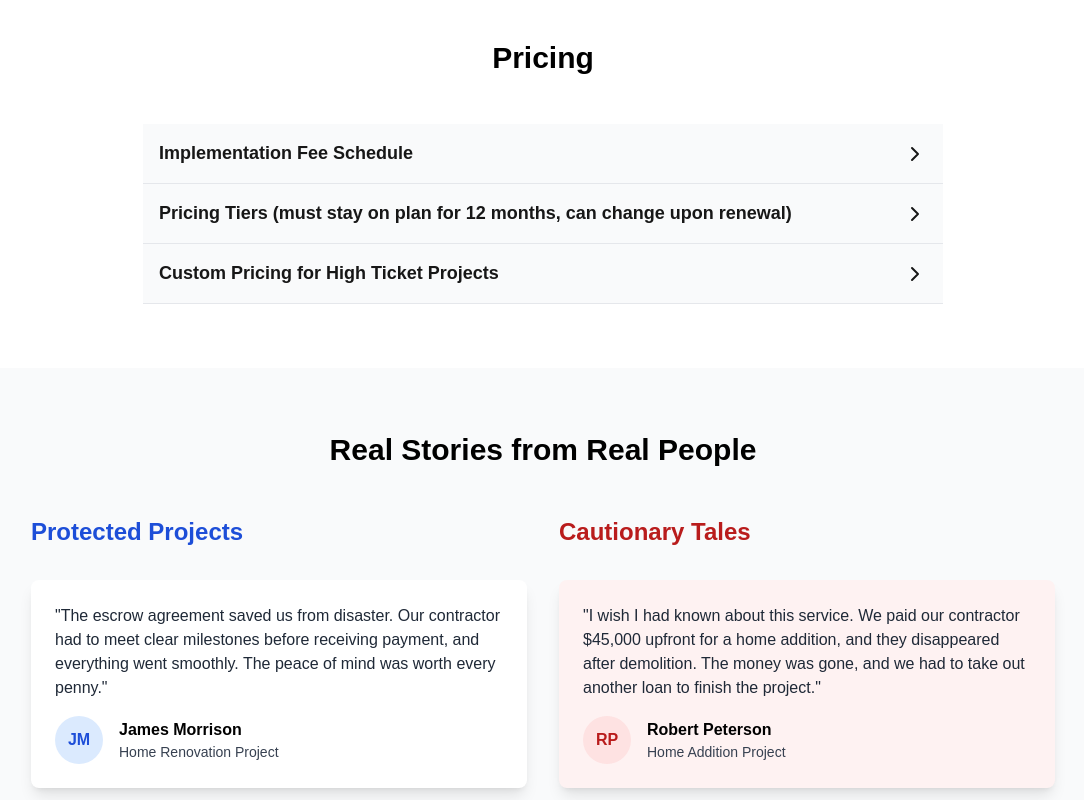
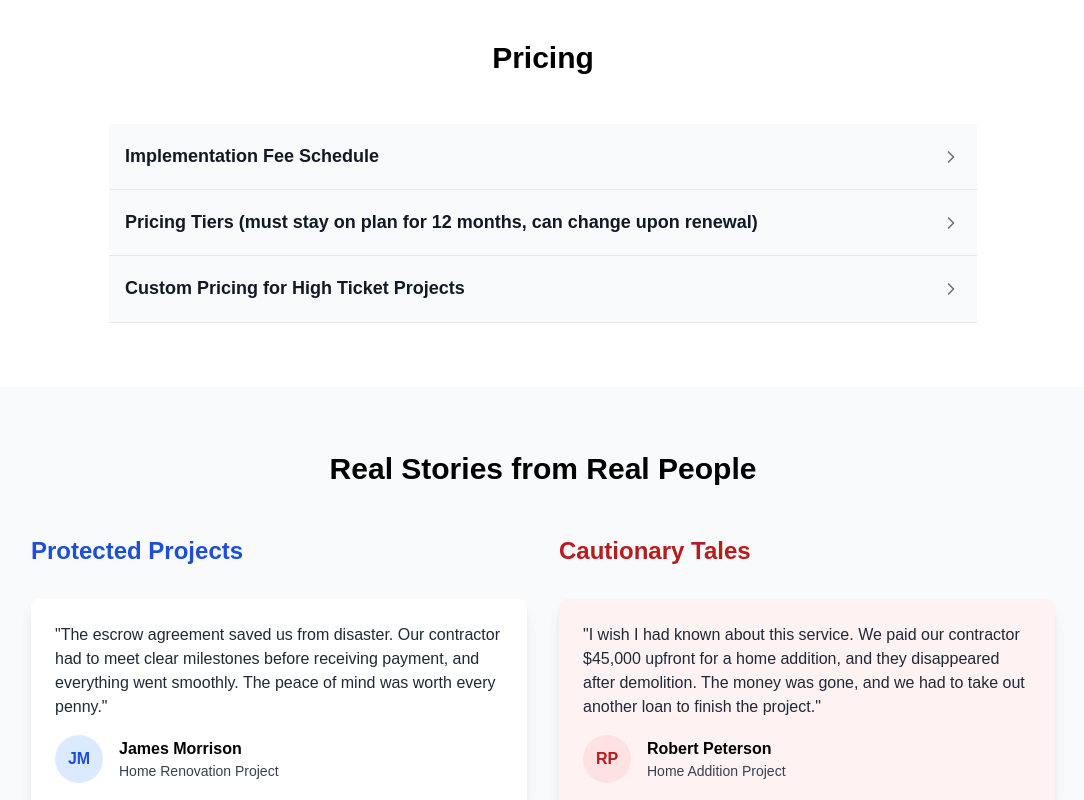
Before and after one commit to john-e-v/escrow-landing, a Next.js app: page / in a window 1280 px wide. Shown: the part 1340-2140 px from the top of the page, without its empty margins (97-1181 px from the left). Built offline with nearby package versions, Linux system fonts and the light colour scheme.

Commit message:
Update page.tsx
pricing styling

```diff
--- a/app/page.tsx
+++ b/app/page.tsx
@@ -24,7 +24,7 @@ const CardContent: React.FC<CardProps> = ({ children }) => (
   <div>{children}</div>
 );
 
-// Pricing Accordion Component with inline styles
+// Fixed Pricing Accordion Component
 const PricingAccordion: React.FC = () => {
   const [activeIndex, setActiveIndex] = useState<number | null>(null);
 
@@ -39,7 +39,8 @@ const PricingAccordion: React.FC = () => {
         <ul style={{
           marginTop: '0.5rem',
           paddingLeft: '1.5rem',
-          listStyleType: 'disc'
+          listStyleType: 'disc',
+          color: '#374151' // Proper dark gray text
         }}>
           <li style={{ marginBottom: '0.5rem' }}>No integration, Manual Use: $500</li>
           <li style={{ marginBottom: '0.5rem' }}>Create Escrow/Change Order API: $3,000</li>
@@ -50,93 +51,113 @@ const PricingAccordion: React.FC = () => {
     {
       title: 'Pricing Tiers (must stay on plan for 12 months, can change upon renewal)',
       content: (
-        <div style={{ overflowX: 'auto', marginTop: '0.5rem' }}>
+        <div style={{
+          overflowX: 'auto',
+          marginTop: '0.5rem',
+          WebkitOverflowScrolling: 'touch' // Smooth scrolling on mobile
+        }}>
           <table style={{
             width: '100%',
             borderCollapse: 'collapse',
             fontSize: '0.875rem',
-            minWidth: '600px'
+            minWidth: '800px', // Forces horizontal scroll on mobile
+            color: '#374151' // Dark gray text
           }}>
             <thead>
               <tr>
-                <th style={{ border: '1px solid #e5e7eb', padding: '0.5rem', backgroundColor: '#f3f4f6', fontWeight: 600, textAlign: 'left' }}>Plan</th>
-                <th style={{ border: '1px solid #e5e7eb', padding: '0.5rem', backgroundColor: '#f3f4f6', fontWeight: 600, textAlign: 'left' }}>Monthly Fee</th>
-                <th style={{ border: '1px solid #e5e7eb', padding: '0.5rem', backgroundColor: '#f3f4f6', fontWeight: 600, textAlign: 'left' }}>Transaction %</th>
-                <th style={{ border: '1px solid #e5e7eb', padding: '0.5rem', backgroundColor: '#f3f4f6', fontWeight: 600, textAlign: 'left' }}>$120,000</th>
-                <th style={{ border: '1px solid #e5e7eb', padding: '0.5rem', backgroundColor: '#f3f4f6', fontWeight: 600, textAlign: 'left' }}>$150,000</th>
-                <th style={{ border: '1px solid #e5e7eb', padding: '0.5rem', backgroundColor: '#f3f4f6', fontWeight: 600, textAlign: 'left' }}>$500,000</th>
-                <th style={{ border: '1px solid #e5e7eb', padding: '0.5rem', backgroundColor: '#f3f4f6', fontWeight: 600, textAlign: 'left' }}>$2,000,000</th>
-                <th style={{ border: '1px solid #e5e7eb', padding: '0.5rem', backgroundColor: '#f3f4f6', fontWeight: 600, textAlign: 'left' }}>$3,000,000</th>
-                <th style={{ border: '1px solid #e5e7eb', padding: '0.5rem', backgroundColor: '#f3f4f6', fontWeight: 600, textAlign: 'left' }}>$4,000,000</th>
+                <th style={{
+                  border: '1px solid #d1d5db',
+                  padding: '0.75rem 0.5rem',
+                  backgroundColor: '#f3f4f6',
+                  fontWeight: 600,
+                  textAlign: 'left',
+                  color: '#111827' // Very dark text for headers
+                }}>Plan</th>
+                <th style={{
+                  border: '1px solid #d1d5db',
+                  padding: '0.75rem 0.5rem',
+                  backgroundColor: '#f3f4f6',
+                  fontWeight: 600,
+                  textAlign: 'left',
+                  color: '#111827'
+                }}>Monthly Fee</th>
+                <th style={{
+                  border: '1px solid #d1d5db',
+                  padding: '0.75rem 0.5rem',
+                  backgroundColor: '#f3f4f6',
+                  fontWeight: 600,
+                  textAlign: 'left',
+                  color: '#111827'
+                }}>Transaction %</th>
+                <th style={{
+                  border: '1px solid #d1d5db',
+                  padding: '0.75rem 0.5rem',
+                  backgroundColor: '#f3f4f6',
+                  fontWeight: 600,
+                  textAlign: 'left',
+                  color: '#111827'
+                }}>$120,000</th>
+                <th style={{
+                  border: '1px solid #d1d5db',
+                  padding: '0.75rem 0.5rem',
+                  backgroundColor: '#f3f4f6',
+                  fontWeight: 600,
+                  textAlign: 'left',
+                  color: '#111827'
+                }}>$150,000</th>
+                <th style={{
+                  border: '1px solid #d1d5db',
+                  padding: '0.75rem 0.5rem',
+                  backgroundColor: '#f3f4f6',
+                  fontWeight: 600,
+                  textAlign: 'left',
+                  color: '#111827'
+                }}>$500,000</th>
+                <th style={{
+                  border: '1px solid #d1d5db',
+                  padding: '0.75rem 0.5rem',
+                  backgroundColor: '#f3f4f6',
+                  fontWeight: 600,
+                  textAlign: 'left',
+                  color: '#111827'
+                }}>$2,000,000</th>
+                <th style={{
+                  border: '1px solid #d1d5db',
+                  padding: '0.75rem 0.5rem',
+                  backgroundColor: '#f3f4f6',
+                  fontWeight: 600,
+                  textAlign: 'left',
+                  color: '#111827'
+                }}>$3,000,000</th>
+                <th style={{
+                  border: '1px solid #d1d5db',
+                  padding: '0.75rem 0.5rem',
+                  backgroundColor: '#f3f4f6',
+                  fontWeight: 600,
+                  textAlign: 'left',
+                  color: '#111827'
+                }}>$4,000,000</th>
               </tr>
             </thead>
             <tbody>
-              <tr style={{ backgroundColor: '#ffffff' }}>
-                <td style={{ border: '1px solid #e5e7eb', padding: '0.5rem' }}>SMB</td>
-                <td style={{ border: '1px solid #e5e7eb', padding: '0.5rem' }}>$0</td>
-                <td style={{ border: '1px solid #e5e7eb', padding: '0.5rem' }}>2.30%</td>
-                <td style={{ border: '1px solid #e5e7eb', padding: '0.5rem' }}>$2,760</td>
-                <td style={{ border: '1px solid #e5e7eb', padding: '0.5rem' }}>$3,450</td>
-                <td style={{ border: '1px solid #e5e7eb', padding: '0.5rem' }}>$11,500</td>
-                <td style={{ border: '1px solid #e5e7eb', padding: '0.5rem' }}>$46,000</td>
-                <td style={{ border: '1px solid #e5e7eb', padding: '0.5rem' }}>$69,000</td>
-                <td style={{ border: '1px solid #e5e7eb', padding: '0.5rem' }}>$92,000</td>
-              </tr>
-              <tr style={{ backgroundColor: '#f9fafb' }}>
-                <td style={{ border: '1px solid #e5e7eb', padding: '0.5rem' }}>SMB</td>
-                <td style={{ border: '1px solid #e5e7eb', padding: '0.5rem' }}>$499</td>
-                <td style={{ border: '1px solid #e5e7eb', padding: '0.5rem' }}>1.79%</td>
-                <td style={{ border: '1px solid #e5e7eb', padding: '0.5rem' }}>$2,647</td>
-                <td style={{ border: '1px solid #e5e7eb', padding: '0.5rem' }}>$2,684</td>
-                <td style={{ border: '1px solid #e5e7eb', padding: '0.5rem' }}>$8,949</td>
-                <td style={{ border: '1px solid #e5e7eb', padding: '0.5rem' }}>$35,799</td>
-                <td style={{ border: '1px solid #e5e7eb', padding: '0.5rem' }}>$53,699</td>
-                <td style={{ border: '1px solid #e5e7eb', padding: '0.5rem' }}>$71,599</td>
-              </tr>
-              <tr style={{ backgroundColor: '#ffffff' }}>
-                <td style={{ border: '1px solid #e5e7eb', padding: '0.5rem' }}>Mid Market</td>
-                <td style={{ border: '1px solid #e5e7eb', padding: '0.5rem' }}>$1,499</td>
-                <td style={{ border: '1px solid #e5e7eb', padding: '0.5rem' }}>1.39%</td>
-                <td style={{ border: '1px solid #e5e7eb', padding: '0.5rem' }}>$2,167</td>
-                <td style={{ border: '1px solid #e5e7eb', padding: '0.5rem' }}>$2,084</td>
-                <td style={{ border: '1px solid #e5e7eb', padding: '0.5rem' }}>$6,949</td>
-                <td style={{ border: '1px solid #e5e7eb', padding: '0.5rem' }}>$27,799</td>
-                <td style={{ border: '1px solid #e5e7eb', padding: '0.5rem' }}>$41,699</td>
-                <td style={{ border: '1px solid #e5e7eb', padding: '0.5rem' }}>$55,599</td>
-              </tr>
-              <tr style={{ backgroundColor: '#f9fafb' }}>
-                <td style={{ border: '1px solid #e5e7eb', padding: '0.5rem' }}>Enterprise - LowVol</td>
-                <td style={{ border: '1px solid #e5e7eb', padding: '0.5rem' }}>$2,999</td>
-                <td style={{ border: '1px solid #e5e7eb', padding: '0.5rem' }}>1.26%</td>
-                <td style={{ border: '1px solid #e5e7eb', padding: '0.5rem' }}>$2,011</td>
-                <td style={{ border: '1px solid #e5e7eb', padding: '0.5rem' }}>$1,889</td>
-                <td style={{ border: '1px solid #e5e7eb', padding: '0.5rem' }}>$6,299</td>
-                <td style={{ border: '1px solid #e5e7eb', padding: '0.5rem' }}>$25,199</td>
-                <td style={{ border: '1px solid #e5e7eb', padding: '0.5rem' }}>$37,799</td>
-                <td style={{ border: '1px solid #e5e7eb', padding: '0.5rem' }}>$50,599</td>
-              </tr>
-              <tr style={{ backgroundColor: '#ffffff' }}>
-                <td style={{ border: '1px solid #e5e7eb', padding: '0.5rem' }}>Enterprise - MidVol</td>
-                <td style={{ border: '1px solid #e5e7eb', padding: '0.5rem' }}>$7,499</td>
-                <td style={{ border: '1px solid #e5e7eb', padding: '0.5rem' }}>1.14%</td>
-                <td style={{ border: '1px solid #e5e7eb', padding: '0.5rem' }}>$1,367</td>
-                <td style={{ border: '1px solid #e5e7eb', padding: '0.5rem' }}>$1,709</td>
-                <td style={{ border: '1px solid #e5e7eb', padding: '0.5rem' }}>$5,699</td>
-                <td style={{ border: '1px solid #e5e7eb', padding: '0.5rem' }}>$22,799</td>
-                <td style={{ border: '1px solid #e5e7eb', padding: '0.5rem' }}>$34,199</td>
-                <td style={{ border: '1px solid #e5e7eb', padding: '0.5rem' }}>$45,599</td>
-              </tr>
-              <tr style={{ backgroundColor: '#f9fafb' }}>
-                <td style={{ border: '1px solid #e5e7eb', padding: '0.5rem' }}>Enterprise - HighVol</td>
-                <td style={{ border: '1px solid #e5e7eb', padding: '0.5rem' }}>$10,999</td>
-                <td style={{ border: '1px solid #e5e7eb', padding: '0.5rem' }}>0.98%</td>
-                <td style={{ border: '1px solid #e5e7eb', padding: '0.5rem' }}>$1,167</td>
-                <td style={{ border: '1px solid #e5e7eb', padding: '0.5rem' }}>$1,469</td>
-                <td style={{ border: '1px solid #e5e7eb', padding: '0.5rem' }}>$4,899</td>
-                <td style={{ border: '1px solid #e5e7eb', padding: '0.5rem' }}>$19,599</td>
-                <td style={{ border: '1px solid #e5e7eb', padding: '0.5rem' }}>$29,399</td>
-                <td style={{ border: '1px solid #e5e7eb', padding: '0.5rem' }}>$39,199</td>
-              </tr>
+              {[
+                ['SMB', '$0', '2.30%', '$2,760', '$3,450', '$11,500', '$46,000', '$69,000', '$92,000'],
+                ['SMB', '$499', '1.79%', '$2,647', '$2,684', '$8,949', '$35,799', '$53,699', '$71,599'],
+                ['Mid Market', '$1,499', '1.39%', '$2,167', '$2,084', '$6,949', '$27,799', '$41,699', '$55,599'],
+                ['Enterprise - LowVol', '$2,999', '1.26%', '$2,011', '$1,889', '$6,299', '$25,199', '$37,799', '$50,599'],
+                ['Enterprise - MidVol', '$7,499', '1.14%', '$1,367', '$1,709', '$5,699', '$22,799', '$34,199', '$45,599'],
+                ['Enterprise - HighVol', '$10,999', '0.98%', '$1,167', '$1,469', '$4,899', '$19,599', '$29,399', '$39,199']
+              ].map((row, rowIndex) => (
+                <tr key={rowIndex} style={{ backgroundColor: rowIndex % 2 === 0 ? '#ffffff' : '#f9fafb' }}>
+                  {row.map((cell, cellIndex) => (
+                    <td key={cellIndex} style={{
+                      border: '1px solid #d1d5db',
+                      padding: '0.75rem 0.5rem',
+                      color: '#374151' // Dark gray text for data cells
+                    }}>{cell}</td>
+                  ))}
+                </tr>
+              ))}
             </tbody>
           </table>
         </div>
@@ -145,16 +166,36 @@ const PricingAccordion: React.FC = () => {
     {
       title: 'Custom Pricing for High Ticket Projects',
       content: (
-        <div style={{ overflowX: 'auto', marginTop: '0.5rem' }}>
+        <div style={{
+          overflowX: 'auto',
+          marginTop: '0.5rem',
+          WebkitOverflowScrolling: 'touch'
+        }}>
           <table style={{
             width: '100%',
             borderCollapse: 'collapse',
-            fontSize: '0.875rem'
+            fontSize: '0.875rem',
+            minWidth: '400px', // Smaller minimum for this table
+            color: '#374151'
           }}>
             <thead>
               <tr>
-                <th style={{ border: '1px solid #e5e7eb', padding: '0.5rem', backgroundColor: '#f3f4f6', fontWeight: 600, textAlign: 'left' }}>Project Amount</th>
-                <th style={{ border: '1px solid #e5e7eb', padding: '0.5rem', backgroundColor: '#f3f4f6', fontWeight: 600, textAlign: 'left' }}>Transaction Fee</th>
+                <th style={{
+                  border: '1px solid #d1d5db',
+                  padding: '0.75rem',
+                  backgroundColor: '#f3f4f6',
+                  fontWeight: 600,
+                  textAlign: 'left',
+                  color: '#111827'
+                }}>Project Amount</th>
+                <th style={{
+                  border: '1px solid #d1d5db',
+                  padding: '0.75rem',
+                  backgroundColor: '#f3f4f6',
+                  fontWeight: 600,
+                  textAlign: 'left',
+                  color: '#111827'
+                }}>Transaction Fee</th>
               </tr>
             </thead>
             <tbody>
@@ -172,8 +213,16 @@ const PricingAccordion: React.FC = () => {
                 ['above 20,000k', '0.28%']
               ].map(([amount, fee], index) => (
                 <tr key={index} style={{ backgroundColor: index % 2 === 0 ? '#ffffff' : '#f9fafb' }}>
-                  <td style={{ border: '1px solid #e5e7eb', padding: '0.5rem' }}>{amount}</td>
-                  <td style={{ border: '1px solid #e5e7eb', padding: '0.5rem' }}>{fee}</td>
+                  <td style={{
+                    border: '1px solid #d1d5db',
+                    padding: '0.75rem',
+                    color: '#374151'
+                  }}>{amount}</td>
+                  <td style={{
+                    border: '1px solid #d1d5db',
+                    padding: '0.75rem',
+                    color: '#374151'
+                  }}>{fee}</td>
                 </tr>
               ))}
             </tbody>
@@ -185,14 +234,16 @@ const PricingAccordion: React.FC = () => {
 
   return (
     <div style={{
-      maxWidth: '800px',
-      margin: '0 auto'
+      maxWidth: '900px',
+      margin: '0 auto',
+      padding: '0 1rem' // Add padding for mobile
     }}>
       {pricingData.map((item, index) => (
         <div
           key={index}
           style={{
-            borderBottom: '1px solid #e5e7eb'
+            borderBottom: '1px solid #e5e7eb',
+            marginBottom: '0'
           }}
         >
           <button
@@ -200,20 +251,22 @@ const PricingAccordion: React.FC = () => {
             style={{
               width: '100%',
               textAlign: 'left',
-              padding: '1rem',
+              padding: '1.25rem 1rem',
               fontWeight: 600,
               fontSize: '1.125rem',
-              backgroundColor: activeIndex === index ? '#f3f4f6' : '#f9fafb',
+              backgroundColor: activeIndex === index ? '#e5e7eb' : '#f9fafb',
               cursor: 'pointer',
               display: 'flex',
               justifyContent: 'space-between',
               alignItems: 'center',
               border: 'none',
-              transition: 'background-color 0.2s ease'
+              transition: 'background-color 0.2s ease',
+              color: '#111827', // Very dark text for button
+              lineHeight: '1.4'
             }}
             onMouseEnter={(e) => {
               if (activeIndex !== index) {
-                e.currentTarget.style.backgroundColor = '#f3f4f6';
+                e.currentTarget.style.backgroundColor = '#e5e7eb';
               }
             }}
             onMouseLeave={(e) => {
@@ -222,20 +275,23 @@ const PricingAccordion: React.FC = () => {
               }
             }}
           >
-            <span>{item.title}</span>
+            <span style={{ paddingRight: '1rem' }}>{item.title}</span>
             <ChevronRight
               style={{
                 transform: activeIndex === index ? 'rotate(90deg)' : 'rotate(0deg)',
-                transition: 'transform 0.2s ease'
+                transition: 'transform 0.2s ease',
+                flexShrink: 0,
+                color: '#6b7280'
               }}
+              size={20}
             />
           </button>
           <div
             style={{
-              maxHeight: activeIndex === index ? '1000px' : '0',
+              maxHeight: activeIndex === index ? '2000px' : '0',
               overflow: 'hidden',
-              transition: 'max-height 0.3s ease, padding 0.3s ease',
-              padding: activeIndex === index ? '1rem' : '0 1rem',
+              transition: 'max-height 0.4s ease, padding 0.4s ease',
+              padding: activeIndex === index ? '1.5rem 1rem' : '0 1rem',
               backgroundColor: '#ffffff'
             }}
           >
@@ -382,7 +438,7 @@ export default function Home() {
         </div>
       </section>
 
-      {/* Pricing Section */}
+      {/* Pricing Section - Fixed styling */}
       <section className="py-16 bg-white">
         <div className="container mx-auto px-6">
           <h2 className="text-3xl font-bold text-center mb-12 text-black">Pricing</h2>
```
